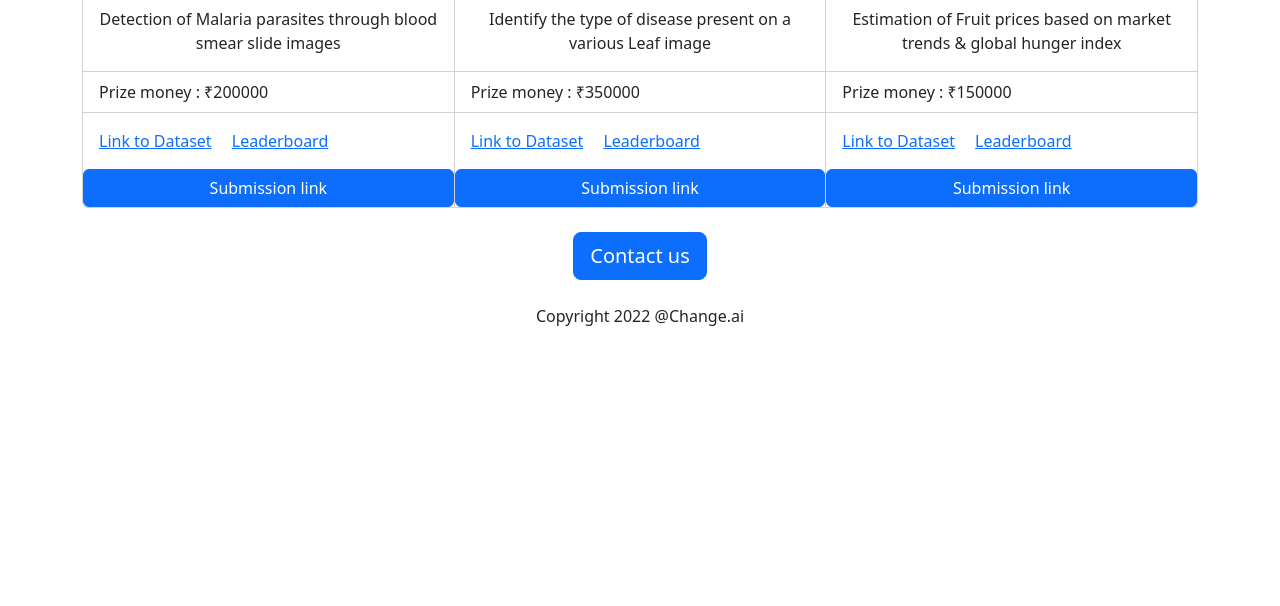
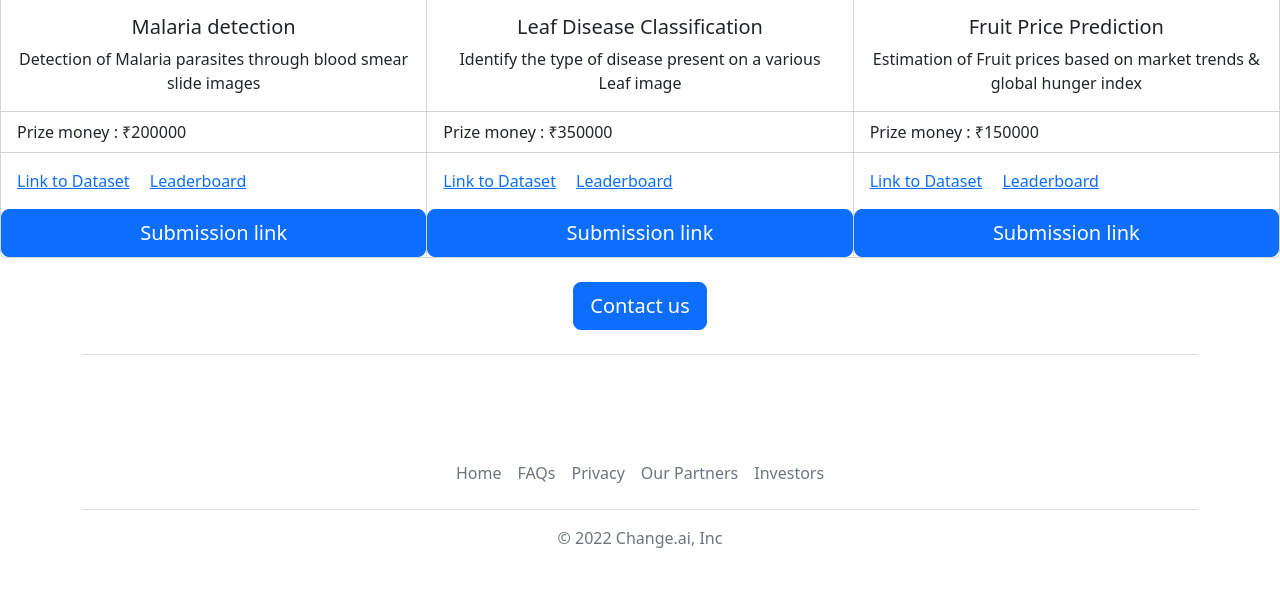
Before and after one commit to Sabyasachi6215/ed-tech-website, a Flask app: page / in a window 1280 px wide. Shown: the part 985-1591 px from the top of the page. Before the commit the page ends 1311 px from the top, so only its background shows below. Run offline with Flask 2, Linux system fonts and the light colour scheme.

Commit message:
added headers and footers

```diff
--- a/app.py
+++ b/app.py
@@ -4,28 +4,22 @@
 JOBS=[
   {
     'id':0,
-    'title':'Data Analyst',
-    'location':'Bangalore',
-    'salary':'Rs 6.5 lpa',
+    'title':'Malaria Detection',
+    'description':'Detection of Malaria parasites through blood smear slide images',
+    'salary':'Rs 2 lakhs',
   },
   {
     'id':1,
-    'title':'Data Scientist',
-    'location':'Mumbai',
-    'salary':'Rs 10.5 lpa',
+    'title':'Leaf Disease Classification',
+    'location':'Identify the type of disease present on a various Leaf image',
+    'salary':'Rs 3.5 lakhs',
   },
   {
     'id':2,
-    'title':'DevOps Engineer',
-    'location':'Delhi',
-    'salary':'Rs 12.5 lpa',
+    'title':'Fruit Price Prediction',
+    'location':'Estimation of Fruit prices based on market trends & global hunger index',
+    'salary':'Rs 1.5 lakhs',
   },
-  {
-    'id':3,
-    'title':'Data Engineering',
-    'location':'Germany',
-    'salary':'Euro 5k',
-  }
 
 ]
 
--- /dev/null
+++ b/templates/footer.html
@@ -0,0 +1,31 @@
+
+<div class="container">
+  <footer class="d-flex flex-wrap justify-content-between align-items-center py-3 my-4 border-top">
+    <div class="col-md-4 d-flex align-items-center">
+      <a href="/" class="mb-3 me-2 mb-md-0 text-muted text-decoration-none lh-1">
+        <svg class="bi" width="30" height="24"><use xlink:href="#bootstrap"/></svg>
+      </a>
+
+    </div>
+
+    <ul class="nav col-md-4 justify-content-end list-unstyled d-flex">
+      <li class="ms-3"><a class="text-muted" href="#"><svg class="bi" width="24" height="24"><use xlink:href="#twitter"/></svg></a></li>
+      <li class="ms-3"><a class="text-muted" href="#"><svg class="bi" width="24" height="24"><use xlink:href="#instagram"/></svg></a></li>
+      <li class="ms-3"><a class="text-muted" href="#"><svg class="bi" width="24" height="24"><use xlink:href="#facebook"/></svg></a></li>
+    </ul>
+  </footer>
+</div>
+
+
+<div class="container">
+  <footer class="py-3 my-4">
+    <ul class="nav justify-content-center border-bottom pb-3 mb-3">
+      <li class="nav-item"><a href="#" class="nav-link px-2 text-muted">Home</a></li>
+      <li class="nav-item"><a href="#" class="nav-link px-2 text-muted">FAQs</a></li>
+      <li class="nav-item"><a href="#" class="nav-link px-2 text-muted">Privacy</a></li>
+      <li class="nav-item"><a href="#" class="nav-link px-2 text-muted">Our Partners </a></li>
+      <li class="nav-item"><a href="#" class="nav-link px-2 text-muted">Investors</a></li>
+    </ul>
+    <p class="text-center text-muted">&copy; 2022 Change.ai, Inc</p>
+  </footer>
+</div>
--- a/templates/home.html
+++ b/templates/home.html
@@ -2,7 +2,7 @@
 <html>
  <head>
 
-   <title> Zeus.ai </title>
+   <title> Change.ai </title>
    <meta charset="utf-8">
    <meta name="viewport" content="width=device-width, initial-scale=1">
    <link href="https://cdn.jsdelivr.net/npm/bootstrap@5.2.2/dist/css/bootstrap.min.css" rel="stylesheet" integrity="sha384-Zenh87qX5JnK2Jl0vWa8Ck2rdkQ2Bzep5IDxbcnCeuOxjzrPF/et3URy9Bv1WTRi" crossorigin="anonymous">
@@ -13,29 +13,29 @@
        height : 250px;
      }
    </style>
-
-
  </head>
  <body>
+   {%include 'nav.html'%}
     <div class='container' >
     <h1 class='text-center mt-4 mb-2'> Change.ai</h1>
     <img class='img-fluid' id ='banner'
       src="https://ed-tech-website.sabyasachighos1.repl.co/static/banner.jpeg" >
 
      <h2 class='text-center mt-4 mb-2' >About Change.ai Competition Platform</h2>
+
      <p class="lead" >Lorem ipsum dolor sit amet, consectetur adipiscing elit, sed do eiusmod tempor incididunt ut labore et dolore magna aliqua. Ut enim ad minim veniam, quis nostrud exercitation ullamco laboris nisi ut aliquip ex ea commodo consequat. Duis aute irure dolor in reprehenderit in voluptate velit esse cillum dolore eu fugiat nulla pariatur. Excepteur sint occaecat cupidatat non proident, sunt in culpa qui officia deserunt mollit anim id est laborum.
      </p>
+       </div>
+       <div class ="col-6">
+
+       </div>
+
       <div class='text-center mt-4 mb-2' >
-      <button type="button" class="btn btn-info ">Join Our Community
-      </button>
+      <a type="button" class="btn btn-info " href="mailto:hello@change.ai">Join Our Community
+      </a>
       </div>
 
      <h2 class='text-center mt-4 mb-2 bg-light text-dark'> Open Competitions </h2>
-
-
-     <p> Show the competitions here </p>
-
-
 
 
 
@@ -54,7 +54,7 @@
     <a href="#" class="card-link">Link to Dataset</a>
     <a href="#" class="card-link">Leaderboard</a>
     </div>
-    <a href="#" class="btn btn-primary">Submission link </a>
+    <a class="btn btn-primary btn-lg" href="mailto:hello@change.ai"class="btn btn-primary" >Submission link </a>
     </div>
 
     <div class="card" style="width: 18rem;">
@@ -71,7 +71,7 @@
     <a href="#" class="card-link">Link to Dataset</a>
     <a href="#" class="card-link">Leaderboard</a>
     </div>
-    <a href="#" class="btn btn-primary">Submission link </a>
+    <a class="btn btn-primary btn-lg" href="mailto:hello@change.ai">Submission link </a>
     </div>
       <div class="card" style="width: 18rem;">
     <img class='img-fluid' id ='banner'
@@ -88,7 +88,7 @@
     <a href="#" class="card-link">Link to Dataset</a>
     <a href="#" class="card-link">Leaderboard</a>
     </div>
-    <a href="#" class="btn btn-primary">Submission link </a>
+    <a class="btn btn-primary btn-lg" href="mailto:hello@change.ai" class="btn btn-primary">Submission link </a>
     </div>
 
   </div
@@ -97,11 +97,14 @@
 
     <div class='text-center mt-4 mb-2' >
 
-     <button class="btn btn-primary btn-lg">Contact us </button>
+     <a class="btn btn-primary btn-lg" href="mailto:hello@change.ai">Contact us </a>
 
-        <p class='mt-4'>Copyright 2022 @Change.ai</p>
+
 
     </div>
+        {%include 'footer.html' %}
+
+
    </body>
 
   </html>
--- /dev/null
+++ b/templates/nav.html
@@ -0,0 +1,35 @@
+<nav class="navbar navbar-expand-lg shadow p-3 mb-5 bg-body rounded fixed-top " aria-label="Fifth navbar example">
+    <div class="container-fluid">
+      <a class="navbar-brand" href="#"></a>
+      <img src="/static/change.ai.Logo.png" alt="Bootstrap" width="60" height="60">
+      <button class="navbar-toggler" type="button" data-bs-toggle="collapse" data-bs-target="#navbarsExample05" aria-controls="navbarsExample05" aria-expanded="false" aria-label="Toggle navigation">
+        <span class="navbar-toggler-icon"></span>
+      </button>
+
+      <div class="collapse navbar-collapse" id="navbarsExample05">
+        <ul class="navbar-nav me-auto mb-2 mb-lg-0">
+          <li class="nav-item">
+            <a class="nav-link active" aria-current="page" href="#">Home</a>
+          </li>
+          <li class="nav-item">
+            <a class="nav-link active" href="#">Learn</a>
+          </li>
+          <li class="nav-item">
+            <a class="nav-link active">Careers </a>
+          </li>
+          <li class="nav-item dropdown">
+            <a class="nav-link active dropdown-toggle" href="#" data-bs-toggle="dropdown" aria-expanded="true">Hackathon </a>
+            <ul class="dropdown-menu">
+              <li><a class="dropdown-item" href="#">Action</a></li>
+              <li><a class="dropdown-item" href="#">Another action</a></li>
+              <li><a class="dropdown-item" href="#">Something else here</a></li>
+            </ul>
+          </li>
+        </ul>
+        <form role="search">
+          <input class="form-control" type="search" placeholder="Search" aria-label="Search">
+        </form>
+      </div>
+    </div>
+  </nav>
+<div style="height:80px"></div>
```
Also changed, not shown: templates/jobitem.html (added, +20 -0 lines), static/banner11.jpg (added), static/banner8.jpg (added), static/change.ai.Logo.png (added), 1 other file.
